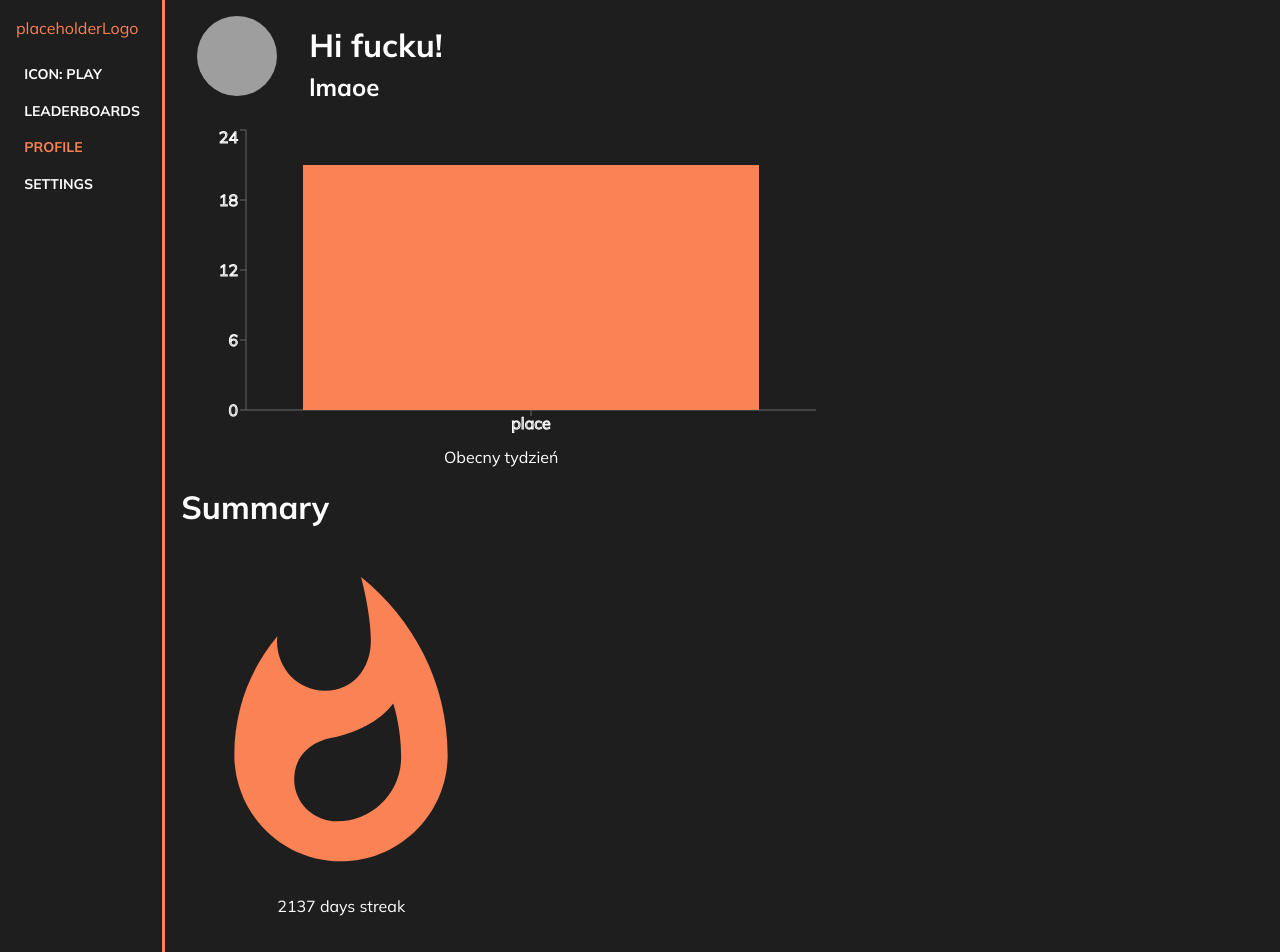
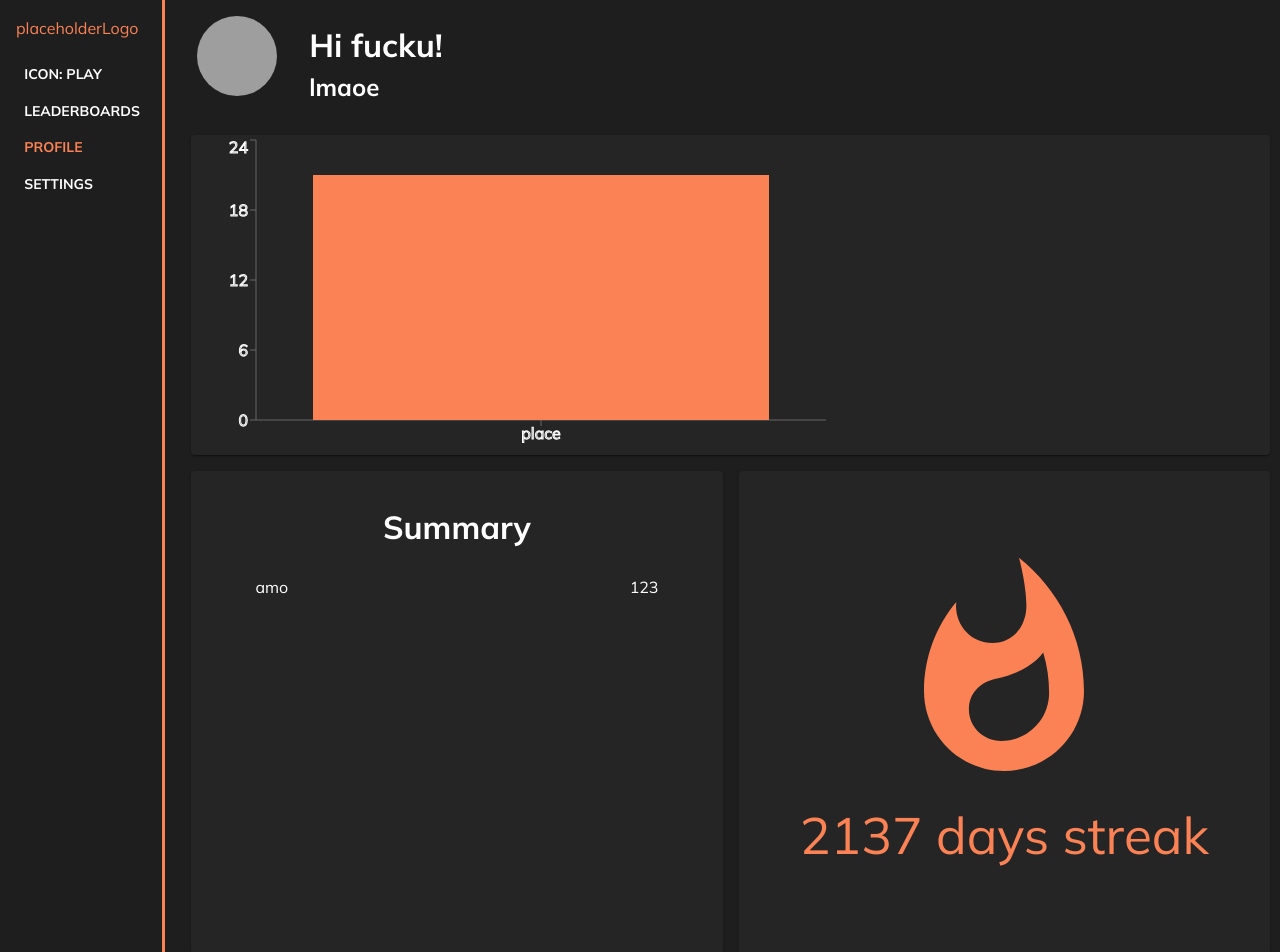
Before and after one commit to Linuxiarnia/synotion.web, a React (Vite) app: page /profile in a window 1280 px wide. Shown: the top 952 px of the page. Built offline with nearby package versions, Linux system fonts and the light colour scheme; grey boxes are pictures that could not be loaded.

Commit message:
fix leaderboard + profile

```diff
--- a/src/components/graph.tsx
+++ b/src/components/graph.tsx
@@ -1,6 +1,6 @@
 import React from 'react';
 import { BarChart, Bar, ResponsiveContainer, XAxis, YAxis } from 'recharts';
-import { useTheme } from '@mui/material';
+import { Card, useTheme } from '@mui/material';
 import { Box } from '@mui/system';
 
 export interface dataType {
@@ -17,6 +17,7 @@ export const Graph = ({ data }: GraphProps) => {
 
     const theme = useTheme();
     return (
+        <Card>
             <Box style={{
                 height: '20rem', width: '40rem', textAlign: 'center'
             }}>
@@ -29,5 +30,6 @@ export const Graph = ({ data }: GraphProps) => {
                 </ResponsiveContainer>
                 <text> Obecny tydzień </text>
             </Box>
+        </Card>
     );
 };
--- a/src/components/streak.tsx
+++ b/src/components/streak.tsx
@@ -1,5 +1,5 @@
 import React from 'react';
-import { useTheme } from '@mui/material';
+import { Card, Typography, useTheme } from '@mui/material';
 import WhatshotIcon from '@mui/icons-material/Whatshot';
 import { Box } from '@mui/system';
 
@@ -10,10 +10,12 @@ export interface StreakProps {
 export const Streak = ({ streak }: StreakProps) => {
     const theme = useTheme();
     return (
-        <Box fontStyle={{ textAlign: 'center' }}>
-            <WhatshotIcon style={{ fontSize:'20rem', color: theme.palette.primary.main }}/>
-            <br/>
-            { streak } days streak
-        </Box>
+        <Card sx={{ height: '100%', paddingY: '10vh' }}>
+            <Box fontStyle={{ textAlign: 'center' }}>
+                <WhatshotIcon style={{ fontSize:'15rem', color: theme.palette.primary.main }}/>
+                <br/>
+                <Typography color={theme.palette.primary.main} sx={{ fontSize: '4vw' }}>{ streak } days streak</Typography>
+            </Box>
+        </Card>
     );
 };
--- a/src/components/summary.tsx
+++ b/src/components/summary.tsx
@@ -1,4 +1,4 @@
-import { Box } from '@mui/material';
+import { Box, Card } from '@mui/material';
 import React from 'react';
 
 export interface summaryElemnts {
@@ -12,9 +12,9 @@ export interface SummaryProps {
 
 export const Summary = ({ summary }: SummaryProps) => {
     return (
-        <Box style={{ width:'100%'/*tutaj szerokość summary do edycji :) */ }}>
-            <h1>Summary</h1>
-            <table style={{ width:'100%' }}>
+        <Card style={{ padding: '10px' }} sx={{ height: '100%' }}>
+            <center><h1>Summary</h1></center>
+            <table style={{ width:'80%', margin: 'auto' }}>
                 {summary.map((element, index) => {
                     return (
                         <tr key={index} >
@@ -25,6 +25,6 @@ export const Summary = ({ summary }: SummaryProps) => {
                     );
                 })}
             </table>
-        </Box>
+        </Card>
     );
 };
--- a/src/views/leaderboards/leaderboards.tsx
+++ b/src/views/leaderboards/leaderboards.tsx
@@ -47,8 +47,11 @@ export const Leaderboards = () => {
             padding: '10px', margin: '10px', height: '80%'
         }}>
             <center><h1>LEADERBOARD</h1></center>
-            <Grid2 container key = {'legend'}  spacing={2}>
-                <Grid2 size={8}>
+            <Grid2 container justifyContent={'center'} key = {'legend'} spacing={2} sx={{
+                width: '90%', margin: 'auto', textAlign: 'center'
+            }}>
+                <Grid2 size={1}></Grid2>
+                <Grid2 size={7} sx={{ textAlign: 'left' }}>
                     username
                 </Grid2>
                 <Grid2 size={2}>
@@ -58,16 +61,23 @@ export const Leaderboards = () => {
                     points
                 </Grid2>
             </Grid2>
-            <Grid2 justifyContent={'center'}>
+            <Grid2 justifyContent={'center'}  sx={{
+                width: '100%', margin: 'auto', textAlign: 'center'
+            }}>
+                <Divider orientation='horizontal'  variant='middle' sx={{
+                    color: theme.palette.primary.main, height: '3px', marginY: '10px', background: theme.palette.primary.main
+                }} />
                 {/* top10 */}
                 {
                     data.map((player, i) => {
                         return(
-                            <Grid2 container key = {i} spacing={2} sx={{ marginY: '5px' }}>
+                            <Grid2 container key = {i} spacing={2} sx={{
+                                marginY: '5px',  width: '90%', margin: 'auto' , textAlign: 'center'
+                            }}>
                                 <Grid2 size={1}>
                                     {player.position}
                                 </Grid2>
-                                <Grid2 size={7}>
+                                <Grid2 size={7} sx={{ textAlign: 'left' }}>
                                     {player.username}
                                 </Grid2>
                                 <Grid2 size={2}>
@@ -86,11 +96,13 @@ export const Leaderboards = () => {
                     }} />
                 }
                 {isInTop? '':
-                    <Grid2 container key = {'userEntry'}  spacing={2}>
+                    <Grid2 container key = {'userEntry'}  spacing={2} sx={{
+                        width: '90%', margin: 'auto', textAlign: 'center'
+                    }}>
                         <Grid2 size={1}>
                             {userEntry.position}
                         </Grid2>
-                        <Grid2 size={7}>
+                        <Grid2 size={7} sx={{ textAlign: 'left' }}>
                             {userEntry.username}
                         </Grid2>
                         <Grid2 size={2}>
--- a/src/views/profile/profile.tsx
+++ b/src/views/profile/profile.tsx
@@ -35,6 +35,13 @@ export const Profile = () => {
 
     let graphData: dataType[] = [graphDataTable];
 
+    const summaryElements: summaryElemnts = {
+        n: 'amo',
+        v: 123
+    };
+
+    const summaryTable: summaryElemnts[] = [summaryElements];
+
     const getProfileData = () => {
         //call API with data for components
 
@@ -65,10 +72,16 @@ export const Profile = () => {
     return(
         <div>
             <UserElement img={userElement.img} message={userElement.message} name={userElement.name}></UserElement>
-            <Grid2 container spacing={2}>
-                <Graph data={graphData}></Graph>
-                <Summary summary={[]}></Summary>
-                <Streak streak={streakData.streak}></Streak>
+            <Grid2 container spacing={2} sx={{ padding: '10px' }}>
+                <Grid2 size = {12}>
+                    <Graph data={graphData}></Graph>
+                </Grid2>
+                <Grid2 size = {6}>
+                    <Summary summary={summaryTable}></Summary>
+                </Grid2>
+                <Grid2 size = {6}>
+                    <Streak streak={streakData.streak}></Streak>
+                </Grid2>
             </Grid2>
         </div>
     );
```
Lines whose indentation alone changed are shown as unchanged.
